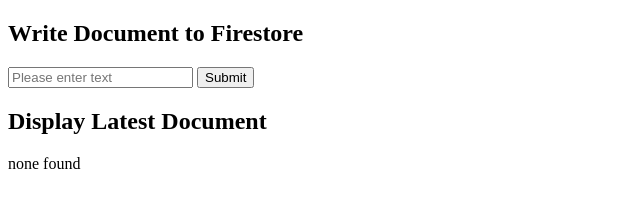
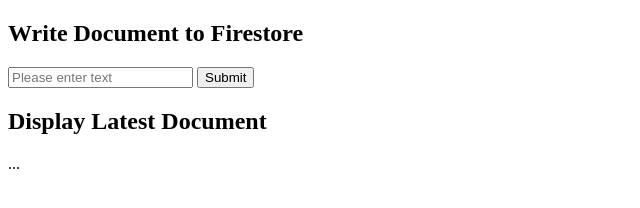
Before and after one commit to noah873/Social-Media-Website, a plain HTML site: page public/index.html in a window 1280 px wide. Shown: the full height of the page, 0-640 px from the left. Drawn offline with Linux system fonts and the light colour scheme; no server answers.

Commit message:
Update index.html

```diff
--- a/public/index.html
+++ b/public/index.html
@@ -10,7 +10,7 @@
     <input type="text" id="inputBox" placeholder="Please enter text">
     <button id="submitButton">Submit</button>
     <h2>Display Latest Document</h2>
-    <div id="display">none found</div>
+    <div id="display">...</div>
     <script type="module" src="app.js" defer></script>
 </body>
 </html>
```
